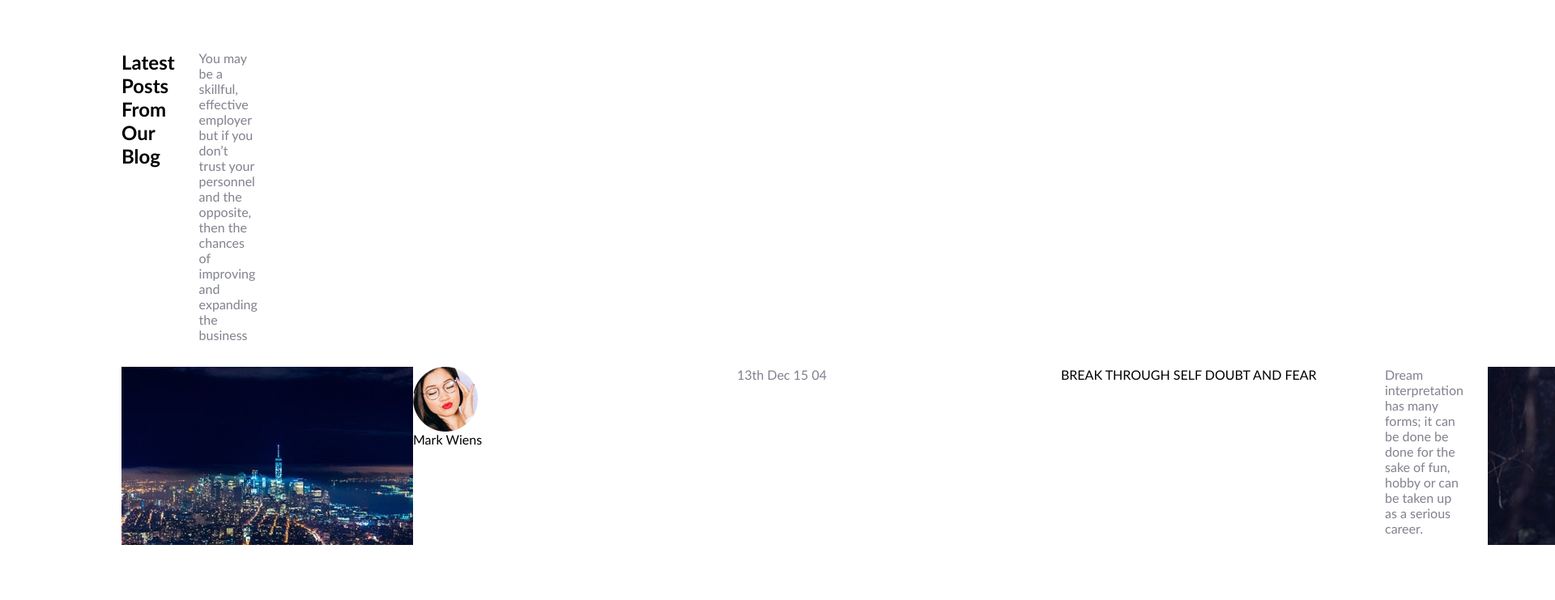
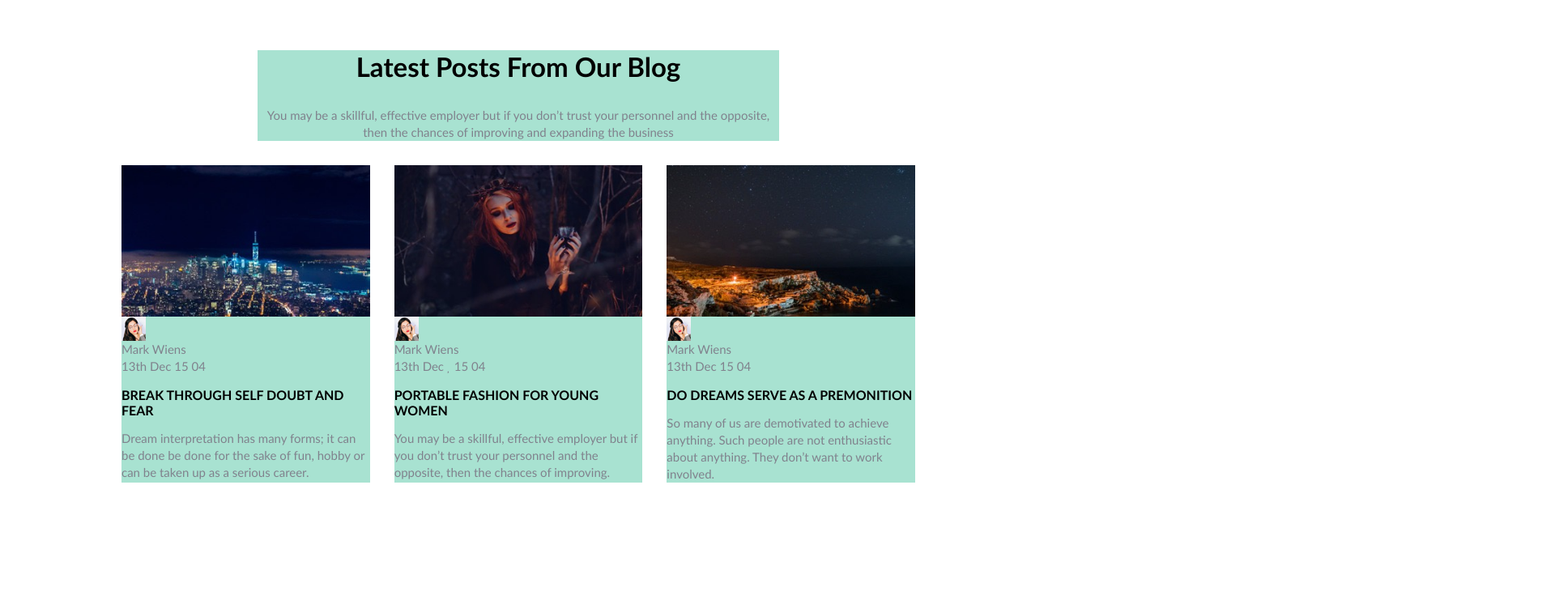
Before and after one commit to front-end-by-rimantas/19-grupe-portfolio-personal, a website: page index.html in a window 1280 px wide. Shown: the part 1640-2381 px from the top of the page at 81% size, 1920 px wide, since content can reach past the window. Drawn offline with Linux system fonts and the light colour scheme.

Commit message:
html update

```diff
--- a/css/components/layout.css
+++ b/css/components/layout.css
@@ -46,6 +46,10 @@ body {
 
 /* posts */
 
+.container > .row > .post-header {
+    grid-column: 3/11;
+}
+
 /* partners */
 
 /* footer */
@@ -54,6 +58,10 @@ body {
     .container {
         grid-template-columns: 1fr 980px 1fr;
     }
+    .label > img {
+        width: 100%;
+        height: auto;
+      }
         .container > .row > .col-lg-1 { grid-column: auto / span 1; }
         .container > .row > .col-lg-2 { grid-column: auto / span 2; }
         .container > .row > .col-lg-3 { grid-column: auto / span 3; }
@@ -76,6 +84,10 @@ body {
     .container > .row {
         gap: 20px;
     }
+    .label > img {
+        width: 100%;
+        height: auto;
+      }
         .container > .row > .col-md-1 { grid-column: auto / span 1; }
         .container > .row > .col-md-2 { grid-column: auto / span 2; }
         .container > .row > .col-md-3 { grid-column: auto / span 3; }
@@ -97,6 +109,10 @@ body {
     .container > .row {
         gap: 10px;
     }
+    .label > img {
+        width: 100%;
+        height: auto;
+      }
         .container > .row > .col-sm-1 { grid-column: auto / span 1; }
         .container > .row > .col-sm-2 { grid-column: auto / span 2; }
         .container > .row > .col-sm-3 { grid-column: auto / span 3; }
@@ -118,6 +134,10 @@ body {
     .container > .row {
         gap: 10px;
     }
+    .label > img {
+        width: 100%;
+        height: auto;
+      }
         .container > .row > .col-xs-1 { grid-column: auto / span 1; }
         .container > .row > .col-xs-2 { grid-column: auto / span 2; }
         .container > .row > .col-xs-3 { grid-column: auto / span 3; }
--- a/css/components/posts.css
+++ b/css/components/posts.css
@@ -0,0 +1,14 @@
+.post-header {
+    background-color: rgb(168, 226, 209);
+    text-align: center;
+}
+.post-block {
+    background-color: rgb(168, 226, 209);
+}
+.label {
+    background-color: red;
+}
+.label > img {
+    width: 100%;
+    height: auto;
+  }
--- a/css/home-page.css
+++ b/css/home-page.css
@@ -34,17 +34,27 @@ CUSTOM HOME PAGE STYLES GOES BELOW THIS COMMENT
 /* plan */
 /* posts */
 
-.container.post > .row > p {
-    color: #80828D;
-}
-.container.post > .row > .post-section > p {
-    color: #80828D;
+* {
+    font-family: "Poppins", sans-serif;
 }
 
-.container > .row > .post-section {
-    display: grid;
-    grid-template-columns: 1fr 400px 400px 400px 1fr;
+h3 {
+    text-transform: capitalize;
+    color: #000;
+    font-size: 33px;
+    padding-bottom: 30px;
 }
+
+h4 {
+    padding: 15px 0;
+}
+
+p {
+    color: #80828D;
+    font-size: 15px;
+    line-height: 21px;
+}
+
 
 /* partners */
 /* footer */
--- a/index.html
+++ b/index.html
@@ -76,38 +76,46 @@
     <!-- section POSTS begin -->
     <section class="container post">
         <div class="row">
-            <h1>Latest Posts From Our Blog</h1>
-            <p>You may be a skillful, effective employer but if you don’t trust your personnel and the opposite, then the chances of improving and expanding the business</p>
+            <div class="col-8 post-header">
+                <h3>Latest Posts From Our Blog</h3>
+                <p>You may be a skillful, effective employer but if you don’t trust your personnel and the opposite, then the chances of improving and expanding the business</p>
+            </div>
         </div>
         <div class="row">
-            <div class ="post-section">
-                <img src="img/b1.jpg">
-                <div>
-                    <img src="img/users/user2.png">
+            <div class="col-4 col-sm-6 col-xs-12 post-block">
+                <div class="label">
+                    <img src="img/b1.jpg">
+                </div>
+                <div class="post-user">
+                    <img src="img/users/user.png">
                     <p>Mark Wiens</p>
+                    <p>13th Dec 15 04</p>
                 </div>
-                <p>13th Dec 15 04</p>
-                <span class = "post-name">BREAK THROUGH SELF DOUBT AND FEAR</span>
+                <h4>BREAK THROUGH SELF DOUBT AND FEAR</h4>
                 <p>Dream interpretation has many forms; it can be done be done for the sake of fun, hobby or can be taken up as a serious career.</p>
             </div>
-            <div class ="post-section">
-                <img src="img/b2.jpg">
-                <div>
-                    <img src="img/users/user2.png">
+            <div class="col-4 col-sm-6 col-xs-12 post-block">
+                <div class="label">
+                    <img src="img/b2.jpg">
+                </div>
+                <div class="post-user">
+                    <img src="img/users/user.png">
                     <p>Mark Wiens</p>
+                    <p>13th Dec <i class="far fa-heart"></i> 15 04</p>
                 </div>
-                <p>13th Dec 15 04</p>
-                <span class = "post-name">PORTABLE FASHION FOR YOUNG WOMEN</span>
+                <h4>PORTABLE FASHION FOR YOUNG WOMEN</h4>
                 <p>You may be a skillful, effective employer but if you don’t trust your personnel and the opposite, then the chances of improving.</p>
             </div>
-            <div class ="post-section">
-                <img src="img/b3.jpg">
-                <div>
-                    <img src="img/users/user2.png">
+            <div class="col-4 col-sm-6 col-xs-12 post-block">
+                <div class="label">
+                    <img src="img/b3.jpg">
+                </div>
+                <div class="post-user">
+                    <img src="img/users/user.png">
                     <p>Mark Wiens</p>
+                    <p>13th Dec 15 04</p>
                 </div>
-                <p>13th Dec 15 04</p>
-                <span class = "post-name"></span>DO DREAMS SERVE AS A PREMONITION</span>
+                <h4>DO DREAMS SERVE AS A PREMONITION</h4>
                 <p>So many of us are demotivated to achieve anything. Such people are not enthusiastic about anything. They don’t want to work involved.</p>
             </div>
         </div>
```
